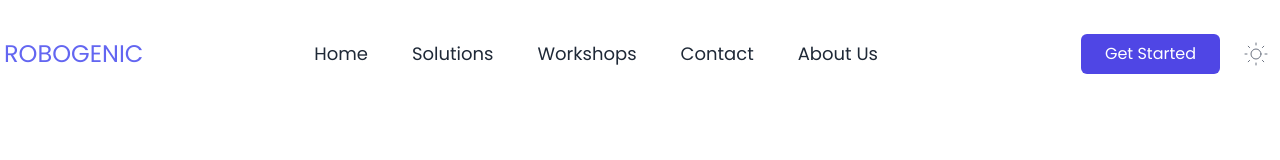
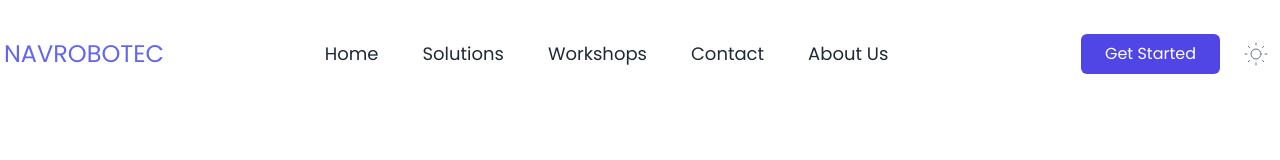
Before and after one commit to ragnar-vallhala/website-robogen, a Next.js app: page / in a window 1280 px wide. Shown: the top 160 px of the page. Built offline with nearby package versions, Linux system fonts and the light colour scheme.

Commit message:
changed name from robogenic to navrobotec

```diff
--- a/src/components/Footer.tsx
+++ b/src/components/Footer.tsx
@@ -26,7 +26,7 @@ export function Footer() {
                 href="/"
                 className="flex items-center space-x-2 text-2xl font-medium text-indigo-600 dark:text-white"
               >
-                <span>Robogenic</span>
+                <span>Navrobotec</span>
               </Link>
             </div>
 
--- a/src/components/Navbar.tsx
+++ b/src/components/Navbar.tsx
@@ -18,7 +18,7 @@ export const Navbar = () => {
         {/* Logo  */}
         <Link href="/">
           <span className="flex items-center space-x-2 text-2xl font-medium text-indigo-500 dark:text-gray-100">
-            <span className="font-large">ROBOGENIC</span>
+            <span className="font-large">NAVROBOTEC</span>
           </span>
         </Link>
 
```
